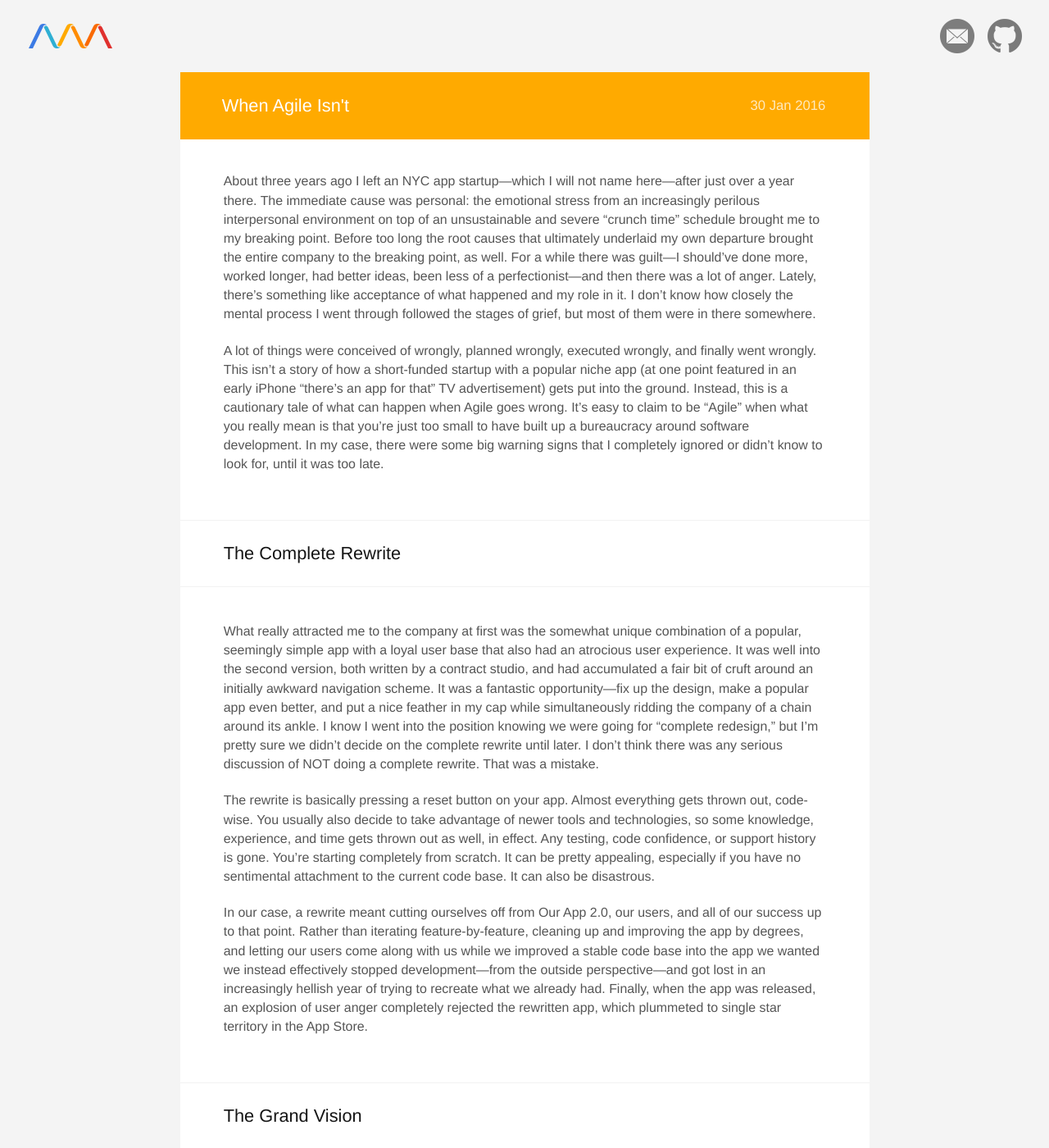
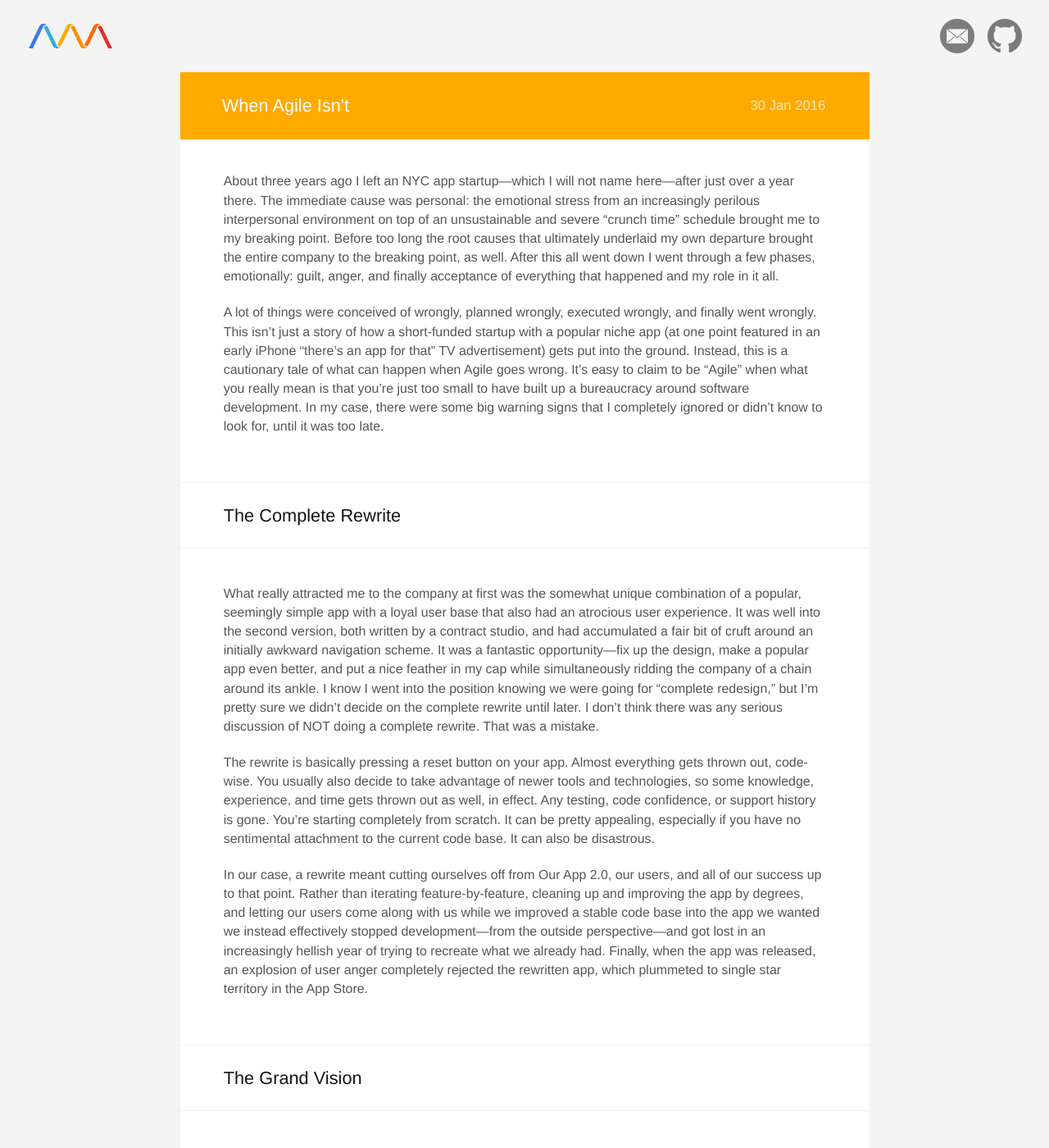
Before and after one commit to endash/endash.github.io, a Jekyll site: the page built from _posts/2016-01-30-when-agile-isnt.markdown, in a window 1280 px wide and 1400 px high. Shown: the whole window at 82% size. Built offline with Jekyll 4.4.1, drawn with Linux system fonts in a browser that asks for light colours; some of the changed text lies outside the part shown.

Commit message:
Slight tweaks to When Agile Isn't

```diff
--- a/_posts/2016-01-30-when-agile-isnt.markdown
+++ b/_posts/2016-01-30-when-agile-isnt.markdown
@@ -5,9 +5,9 @@ categories: jekyll update
 color: yellow
 layout: post
 ---
-About three years ago I left an NYC app startup—which I will not name here—after just over a year there. The immediate cause was personal: the emotional stress from an increasingly perilous interpersonal environment on top of an unsustainable and severe "crunch time" schedule brought me to my breaking point. Before too long the root causes that ultimately underlaid my own departure brought the entire company to the breaking point, as well. For a while there was guilt—I should've done more, worked longer, had better ideas, been less of a perfectionist—and then there was a lot of anger. Lately, there's something like acceptance of what happened and my role in it. I don't know how closely the mental process I went through followed the stages of grief, but most of them were in there somewhere.
+About three years ago I left an NYC app startup—which I will not name here—after just over a year there. The immediate cause was personal: the emotional stress from an increasingly perilous interpersonal environment on top of an unsustainable and severe "crunch time" schedule brought me to my breaking point. Before too long the root causes that ultimately underlaid my own departure brought the entire company to the breaking point, as well. After this all went down I went through a few phases, emotionally: guilt, anger, and finally acceptance of everything that happened and my role in it all.
 
-A lot of things were conceived of wrongly, planned wrongly, executed wrongly, and finally went wrongly. This isn't a story of how a short-funded startup with a popular niche app (at one point featured in an early iPhone "there's an app for that" TV advertisement) gets put into the ground. Instead, this is a cautionary tale of what can happen when Agile goes wrong. It's easy to claim to be "Agile" when what you really mean is that you're just too small to have built up a bureaucracy around software development. In my case, there were some big warning signs that I completely ignored or didn't know to look for, until it was too late.
+A lot of things were conceived of wrongly, planned wrongly, executed wrongly, and finally went wrongly. This isn't just a story of how a short-funded startup with a popular niche app (at one point featured in an early iPhone "there's an app for that" TV advertisement) gets put into the ground. Instead, this is a cautionary tale of what can happen when Agile goes wrong. It's easy to claim to be "Agile" when what you really mean is that you're just too small to have built up a bureaucracy around software development. In my case, there were some big warning signs that I completely ignored or didn't know to look for, until it was too late.
 
 ## The Complete Rewrite
 
@@ -19,7 +19,7 @@ In our case, a rewrite meant cutting ourselves off from Our App 2.0, our users,
 
 ## The Grand Vision
 
-At the root of the guilt I felt after the company folded was my role at the very start of the process. I don't remember if this happened after we decided on the rewrite or if it was part of the discussion. Either way, I went into a planning meeting for 3.0 to pitch my vision, and it was a doozy. In hindsight, it probably could have been a 3-5 year vision, or even just a concept around which to build reasonable, real-world plans. In actuality, everyone either loved it or accepted it without much comment and it became our 6-month blueprint. Words and phrases I used—often simply as concept or metaphor—were explicitly applied to features and concrete elements in the app. Some of them even ultimately appeared on the marketing website after release.
+At the root of any guilt I felt after the company folded was my role at the very start of the process. I don't remember if this happened after we decided on the rewrite or if it was part of the discussion. Either way, I went into a planning meeting for 3.0 to pitch my vision, and it was a doozy. In hindsight, it probably could have been a 3-5 year vision, or even just a concept around which to build reasonable, real-world plans. In actuality, everyone either loved it or accepted it without much comment and it became our 6-month blueprint. Words and phrases I used—often simply as concept or metaphor—were explicitly applied to features and concrete elements in the app. Some of them even ultimately appeared on the marketing website after release.
 
 Even Agile, which eschews specifications and up-front planning, has an ultimate objective that, at its core, will remain more-or-less fixed, barring catastrophe. The Vision was at once too much and too little—too ambitious and over-specified to give us the flexibility to adapt in order to preserve our core objective, and too underspecified to let us anticipate, plan for, and handle the problems we were going to hit. It got to the point where I would cringe every time someone would use one of those words I threw out during the pitch, which were increasingly sacrosanct, even as development dragged on and things just weren't coming together.
 
@@ -47,4 +47,4 @@ The closer we got to the finish line, the further away it seemed to be. At the e
 
 ## And So It Goes
 
-Like I said at the beginning, a lot of things went wrong. I don't know how things would have turned out if we had been more Agile, in a meaningful way. I'd like to think we'd at least have put out some pretty good software releases along the way. I'd also like to think that, regardless of the outcome, my confidence as a developer and designer would have held up much better. Whether we'd have kept the amity of our users, or satisfied our investors... who knows. Maybe there wasn't any winning—we were short on time, money, and room to maneuver in our industry. Maybe, in the end, we were always fated to be one of the 90% of startups that fail. The only thing I really know for certain is that whatever we were, from start to finish, we weren't Agile.
+Like I said at the beginning, a lot of things went wrong. I don't know how things would have turned out if we had been more Agile, in a meaningful way. I'd like to think we'd at least have put out some pretty good software releases along the way. Whether we'd have kept the amity of our users, or satisfied our investors... who knows. Maybe there wasn't any winning—we were short on time, money, and room to maneuver in our industry. Maybe, in the end, we were always fated to be one of the 90% of startups that fail. The only thing I really know for certain is that whatever we were, from start to finish, we weren't Agile.
```
